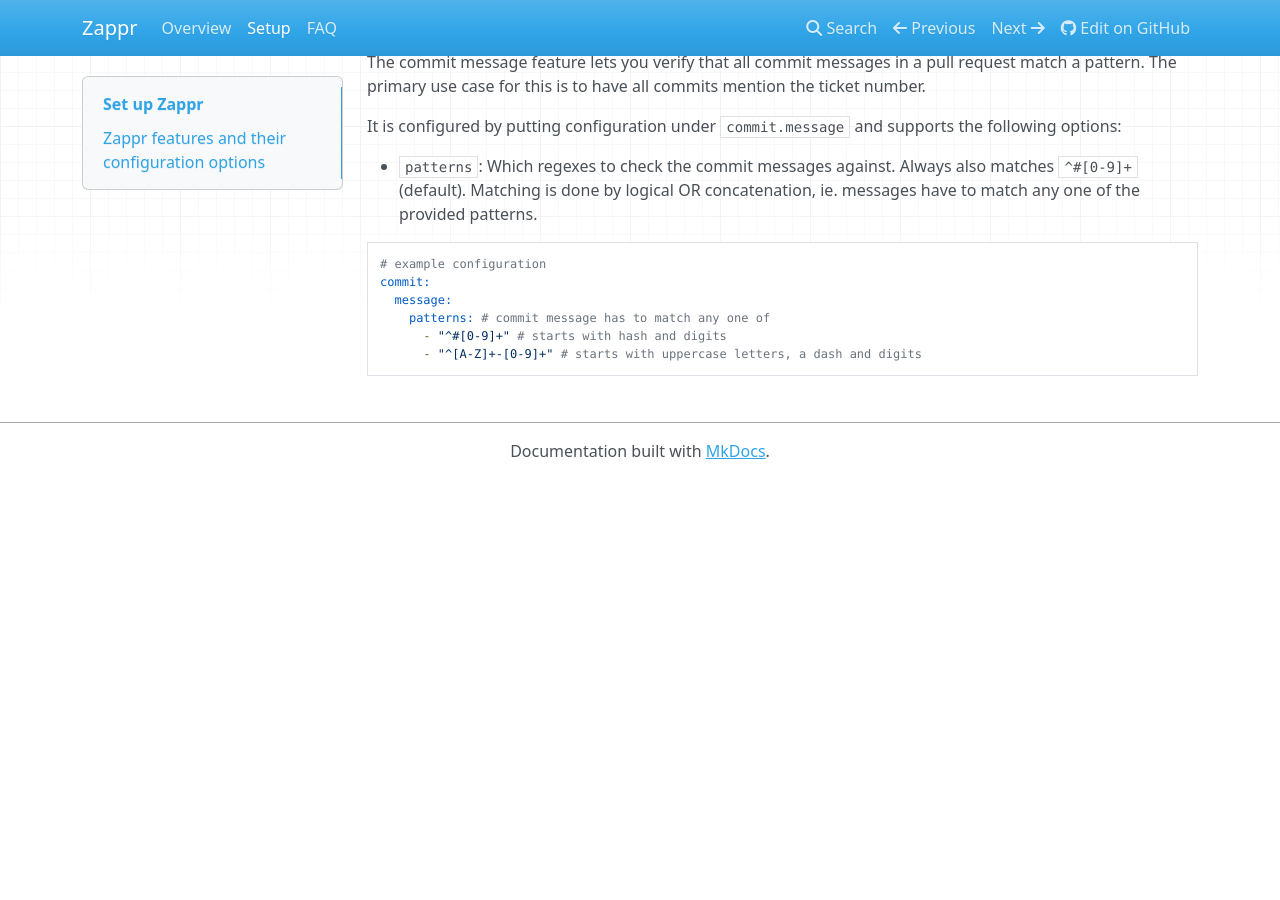
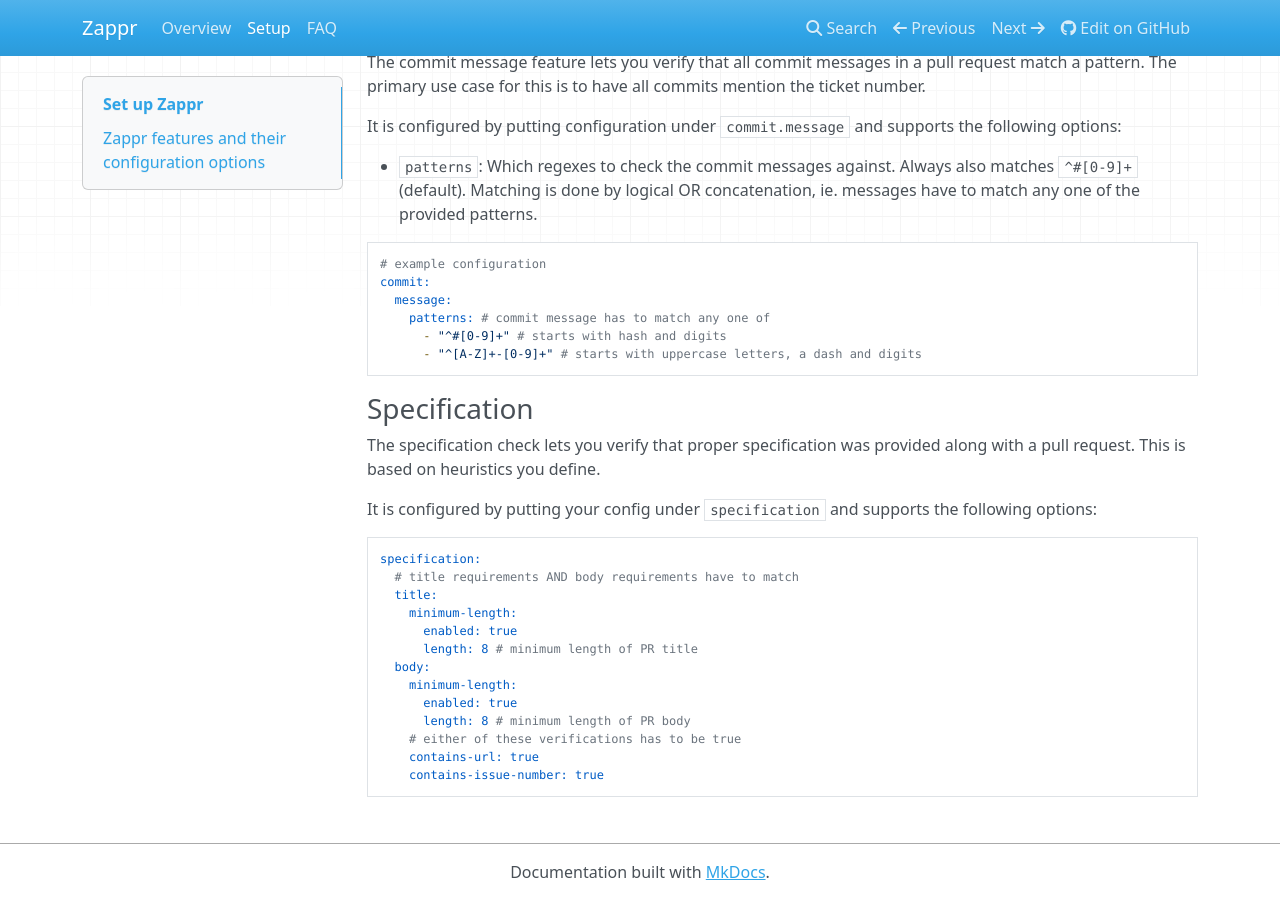
Before and after one commit to zalando/zappr, an MkDocs documentation site: the page built from docs/setup.md, in a window 1280 px wide and 900 px high, scrolled down 3813 px. Built offline with MkDocs 1.6.1, drawn with Linux system fonts in a browser that asks for light colours; nearby versions of some CDN libraries; old or Windows-style settings are respelled for this version of MkDocs; before the commit the page ends 4292 px from its top, so only the background shows below that.

Commit message:
Add docs about specification check (#356)
* #353 add docs about specification check

* #353 update according to new implementation

```diff
--- a/docs/setup.md
+++ b/docs/setup.md
@@ -117,3 +117,25 @@ commit:
       - "^#[0-9]+" # starts with hash and digits
       - "^[A-Z]+-[0-9]+" # starts with uppercase letters, a dash and digits
 ~~~
+
+### Specification
+
+The specification check lets you verify that proper specification was provided along with a pull request. This is based on heuristics you define.
+
+It is configured by putting your config under `specification` and supports the following options:
+
+~~~ yaml
+specification:
+  # title requirements AND body requirements have to match
+  title:
+    minimum-length:
+      enabled: true
+      length: 8 # minimum length of PR title
+  body:
+    minimum-length:
+      enabled: true
+      length: 8 # minimum length of PR body
+    # either of these verifications has to be true
+    contains-url: true
+    contains-issue-number: true
+~~~
```
Also changed, not shown: 1 other file.
